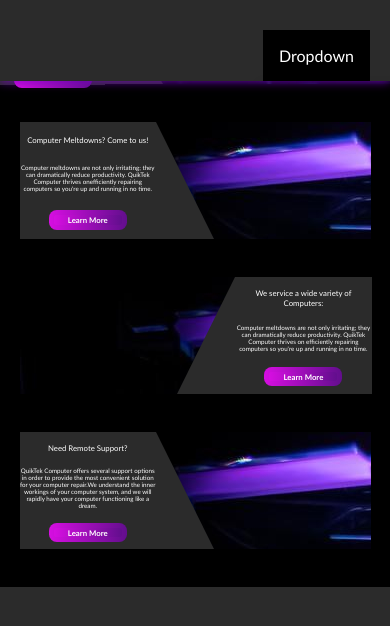
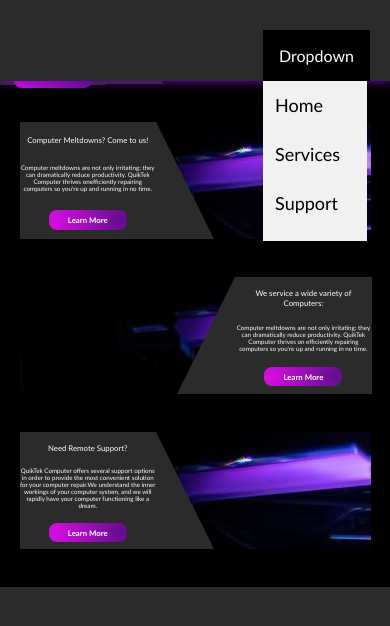
Before and after one commit to Dearborn42/QuiktekComputers, a website: page index.html in a window 390 px wide. Both pictures are taken after a click on the button "Dropdown". Shown: the part 150-776 px from the top of the page. Drawn offline with Linux system fonts and the light colour scheme.

Commit message:
media queried nav

```diff
--- a/show.js
+++ b/show.js
@@ -74,19 +74,12 @@ window.addEventListener("scroll", function() {
 
 function myFunction() {
   document.getElementById("myDropdown").classList.toggle("show");
-  document.querySelector(".dropbtn").addEventListener("click", function () {
-  document.querySelector(".dropdown-content").classList.toggle("show");
-});
 }
-// window.onclick = function(event) {
-//   if (!event.target.matches('.dropbtn')) {
-//     var dropdowns = document.getElementsByClassName("dropdown-content");
-//     var i;
-//     for (i = 0; i < dropdowns.length; i++) {
-//       var openDropdown = dropdowns[i];
-//       if (openDropdown.classList.contains('show')) {
-//         openDropdown.classList.remove('show');
-//       }
-//     }
-//   }
-// }
+
+window.onclick = function(event) {
+  if (!event.target.matches('.dropbtn')) {
+     document.querySelector(".dropbtn").addEventListener("click", function () {
+        document.querySelector(".dropdown-content").classList.toggle("show");
+    });
+  }
+}
--- a/styles/scss/parts/nav.scss
+++ b/styles/scss/parts/nav.scss
@@ -90,12 +90,10 @@ nav{
                 font-weight: lighter;
                 position: relative;
                 display: inline-block;
-
+                float: right;
                 a:hover {
                     background-color: #ddd;
                 }
-
-                float: right;
             }
 
             .dropbtn {
@@ -105,7 +103,6 @@ nav{
                 padding: 16px;
                 font-size: 16px;
                 border: none;
-                cursor: pointer;
             }
 
             .dropbtn:hover,
@@ -114,20 +111,13 @@ nav{
             }
 
             .dropdown-content {
-                display: flex;
-                flex-direction: column;
                 display: none;
-                position: absolute;
+                position: fixed;
                 background-color: #f1f1f1;
-                min-width: 160px;
-                overflow: auto;
                 box-shadow: 0px 8px 16px 0px rgba(0, 0, 0, 0.2);
-                z-index: 8;
-
-                /* Add z-index value */
+                @include size(104px, 160px);
                 a {
                     color: black;
-                    padding: 12px 16px;
                     text-decoration: none;
                     display: block;
                 }
```
Also changed, not shown: styles/css/nav.css, styles/css/nav.min.css, styles/css/style.css, styles/css/style.min.css, 4 other files.
